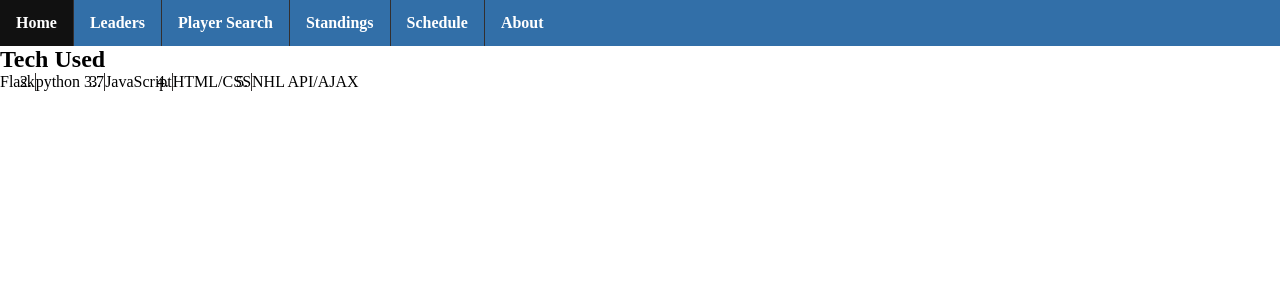
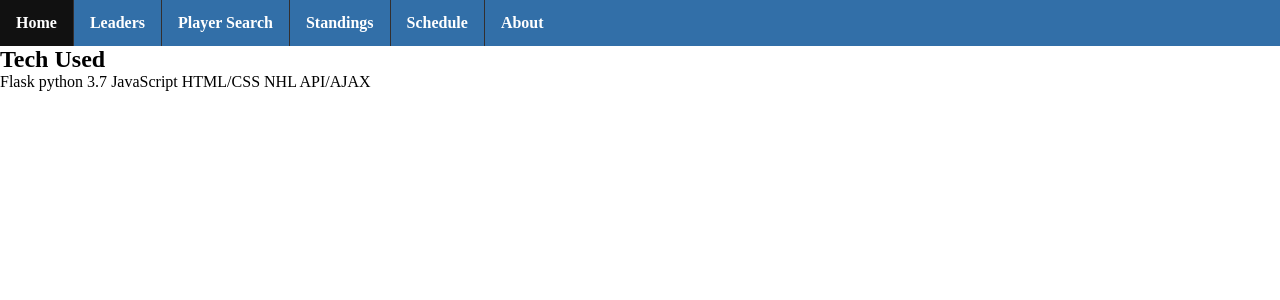
Before and after one commit to michael-spencer31/animated-pancake, a Flask app: page /about in a window 1280 px wide. Shown: the top 300 px of the page. Run offline with Flask 3, Linux system fonts and the light colour scheme.

Commit message:
small changes to pages

```diff
--- a/main.py
+++ b/main.py
@@ -7,6 +7,7 @@ cors = CORS(app)
 
 app.config['CORS_HEADERS'] = 'Content-Type'
 
+# endpoint for the home landing page
 @app.route("/")
 @cross_origin()
 def home():
@@ -18,7 +19,7 @@ def home():
     items = len(data['gameWeek'][0]['games'])
     return render_template("home.html", value=data, length=items)
 
-
+# endpoint for the leaders page. returns 2 arrays of data
 @app.route("/leaders")
 @cross_origin()
 def leaders():
--- a/static/css/template.css
+++ b/static/css/template.css
@@ -18,6 +18,15 @@ ul {
 	position: -webskit-sticky;
 	position: sticky;
 	top: 0;
+}
+
+.uls {
+    margin: 0;
+}
+
+.lis {
+    margin: 0;
+    list-style-type: circle;
 }
 
 li {
--- a/templates/about.html
+++ b/templates/about.html
@@ -11,13 +11,13 @@
         {% block content %}
 
         <h2>Tech Used</h2>
-        <ol>
-            <li>Flask</li>
-            <li>python 3.7</li>
-            <li>JavaScript</li>
-            <li>HTML/CSS</li>
-            <li>NHL API/AJAX</li>
-        </ol>
+        <uls>
+            <lis>Flask</lis>
+            <lis>python 3.7</lis>
+            <lis>JavaScript</lis>
+            <lis>HTML/CSS</lis>
+            <lis>NHL API/AJAX</lis>
+        </uls>
         {% endblock %}
     </body>
 </html>
--- a/templates/players.html
+++ b/templates/players.html
@@ -68,6 +68,7 @@
                     document.getElementById('output').innerHTML += response.result.fullTeamName['default'] + "<br>";
                     document.getElementById('output').innerHTML += "Position: " + response.result.position + "<br>";
 
+                    // check if the player was drafted or not
                     if ("draftDetails" in response.result) {
                         document.getElementById('output').innerHTML += "Drafted: " + response.result.draftDetails['year'] +" Round " + response.result.draftDetails['round'] + " pick " + response.result.draftDetails['pickInRound'] + "<br>";
                     } else {
--- a/templates/schedule.html
+++ b/templates/schedule.html
@@ -17,6 +17,8 @@
 
 
     <script>
+
+      //getGames("01", "02", "2024");
 
         function getGames (day, month, year) {
 
@@ -75,6 +77,10 @@
                     var length = Object.keys(response.result.gameWeek[0].games).length;
 
                     document.getElementById("games").innerHTML = response.result.gameWeek[0].date + "<br>";
+
+					if (length == 0) {
+						document.getElementById("games").innerHTML += "<br> No games scheduled for today";
+					}
 
                     // check if the game is already finished so we can show the final score
                     if (!past_day) {
```
